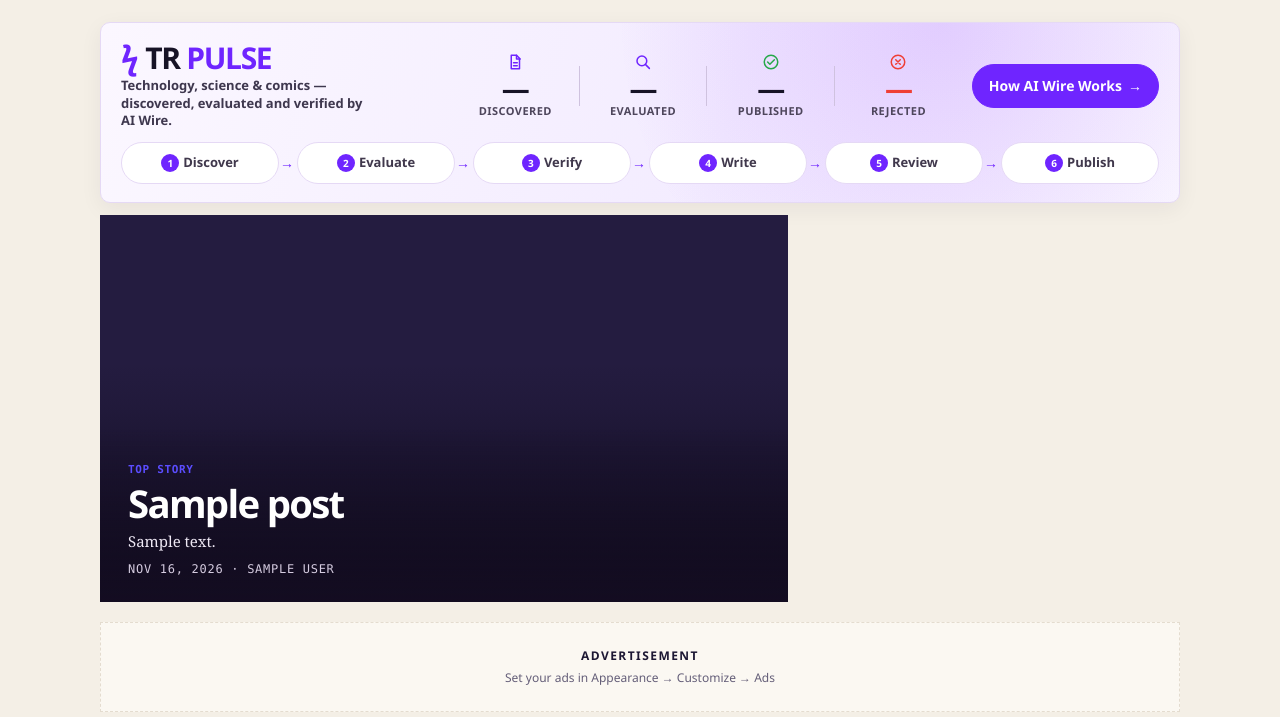
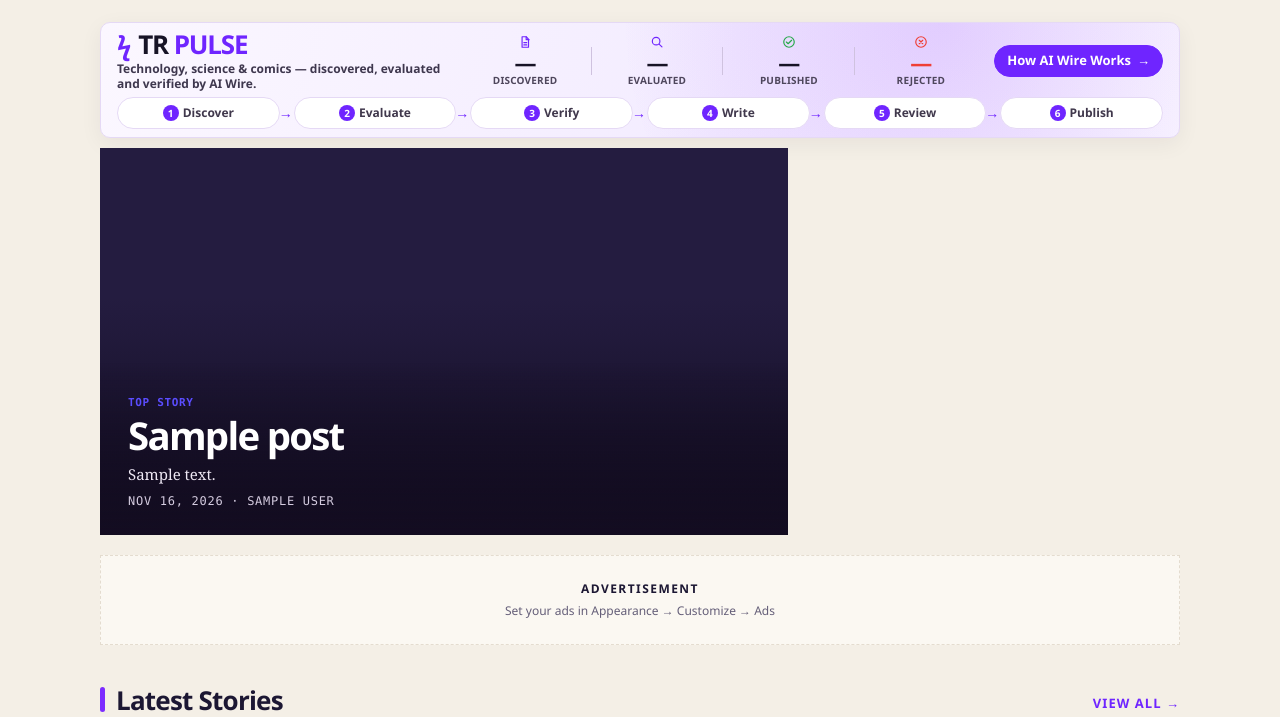
Before and after one commit to HaneetGH/technorapper-wp-theme, a WordPress theme: template front-page.php in a window 1280 px wide. Shown: the part 177-894 px from the top of the page. Run offline with PHP 8.4 and a stand-in for WordPress, Linux system fonts and the light colour scheme; the site name, menu and one post (Sample post) are stand-ins, and other content is empty; some libraries are stand-ins or nearby versions.

Commit message:
style: make the TR Pulse banner thinner
Tighten padding and row height so the banner takes less space while the metrics, pipeline, and CTA stay fully visible.

Co-authored-by: Cursor <cursoragent@cursor.com>

```diff
--- a/functions.php
+++ b/functions.php
@@ -48,7 +48,7 @@ add_action('widgets_init', 'technorapper_widgets');
 
 function technorapper_assets()
 {
-    wp_enqueue_style('technorapper', get_stylesheet_uri(), array(), '1.6.2');
+    wp_enqueue_style('technorapper', get_stylesheet_uri(), array(), '1.6.3');
     wp_enqueue_script(
         'technorapper-drawer',
         get_template_directory_uri() . '/assets/js/drawer.js',
--- a/style.css
+++ b/style.css
@@ -4,7 +4,7 @@ Theme URI: https://github.com/HaneetGH/technorapper-wp-theme
 Author: TechnoRapper
 Author URI: https://technorapper.com
 Description: Open-source magazine theme with a photo board homepage, desk rail, hamburger side menu, paged archives, story pages, and built-in ad slots.
-Version: 1.6.2
+Version: 1.6.3
 Requires at least: 6.0
 Tested up to: 7.1
 Requires PHP: 7.4
@@ -706,9 +706,9 @@ html:not(.js) .drawer-sub { display: block; }
     "pipeline"
     "cta";
   align-items:center;
-  gap:8px;
-  margin:0 0 12px;
-  padding:12px;
+  gap:6px;
+  margin:0 0 10px;
+  padding:8px 10px;
   border:1px solid #e5d9f5;
   border-radius:10px;
   overflow:hidden;
@@ -750,11 +750,11 @@ html:not(.js) .drawer-sub { display: block; }
   line-height:1;
 }
 .tr-pulse-dek{
-  margin:4px 0 0;
-  max-width:42ch;
+  margin:2px 0 0;
+  max-width:46ch;
   color:#3e374e;
   font-size:12px;
-  line-height:1.35;
+  line-height:1.25;
   font-weight:600;
 }
 .ai-newsroom-metrics{
@@ -778,10 +778,10 @@ html:not(.js) .drawer-sub { display: block; }
 }
 .ai-newsroom-metrics span{
   display:block;
-  margin-top:3px;
+  margin-top:2px;
   color:#4e465c;
   font-size:10px;
-  line-height:1.15;
+  line-height:1.1;
   font-weight:800;
   letter-spacing:0;
   text-transform:uppercase;
@@ -790,16 +790,16 @@ html:not(.js) .drawer-sub { display: block; }
   flex:0 0 1px;
   width:1px;
   align-self:center;
-  height:32px;
+  height:26px;
   background:#cfc2df;
   font-size:0;
 }
 .ai-newsroom-metrics .ai-rejected strong{color:#ef3f35}
 .ai-newsroom-metrics svg{
   display:block;
-  width:16px;
-  height:16px;
-  margin:0 auto 3px;
+  width:14px;
+  height:14px;
+  margin:0 auto 2px;
   fill:none;
   stroke:#6f25ff;
   stroke-width:2;
@@ -811,7 +811,7 @@ html:not(.js) .drawer-sub { display: block; }
 .ai-newsroom-agents{
   display:grid;
   grid-template-columns:repeat(3,minmax(0,1fr));
-  gap:6px;
+  gap:4px;
 }
 .ai-newsroom-agents span{
   position:relative;
@@ -820,8 +820,8 @@ html:not(.js) .drawer-sub { display: block; }
   justify-content:center;
   gap:4px;
   min-width:0;
-  min-height:36px;
-  padding:6px 6px;
+  min-height:30px;
+  padding:4px 6px;
   border:1px solid #e5d9f5;
   border-radius:999px;
   background:#fff;
@@ -836,9 +836,9 @@ html:not(.js) .drawer-sub { display: block; }
   display:inline-flex;
   align-items:center;
   justify-content:center;
-  flex:0 0 18px;
-  width:18px;
-  height:18px;
+  flex:0 0 16px;
+  width:16px;
+  height:16px;
   border-radius:50%;
   background:#6f25ff;
   color:#fff;
@@ -849,8 +849,8 @@ html:not(.js) .drawer-sub { display: block; }
   align-items:center;
   justify-content:center;
   gap:6px;
-  min-height:44px;
-  padding:10px 16px;
+  min-height:36px;
+  padding:7px 12px;
   border:1px solid #6f25ff;
   border-radius:999px;
   color:#fff;
@@ -1068,19 +1068,19 @@ html:not(.js) .drawer-sub { display: block; }
       "copy cta"
       "metrics metrics"
       "pipeline pipeline";
-    gap:10px 16px;
-    padding:14px 16px;
+    gap:6px 14px;
+    padding:8px 12px;
   }
-  .ai-newsroom-how{justify-self:end;min-width:168px;white-space:nowrap}
-  .tr-pulse-brand{font-size:24px}
-  .tr-pulse-mark{font-size:26px}
-  .tr-pulse-dek{font-size:13px}
-  .ai-newsroom-metrics{gap:8px}
-  .ai-newsroom-metrics strong{font-size:22px}
-  .ai-newsroom-metrics span{font-size:11px;letter-spacing:.04em}
-  .ai-newsroom-metrics svg{width:18px;height:18px}
-  .ai-newsroom-agents{gap:8px}
-  .ai-newsroom-agents span{min-height:40px;padding:7px 8px;font-size:13px}
+  .ai-newsroom-how{justify-self:end;min-width:0;min-height:34px;padding:6px 12px;font-size:13px;white-space:nowrap}
+  .tr-pulse-brand{font-size:22px}
+  .tr-pulse-mark{font-size:24px}
+  .tr-pulse-dek{font-size:12px}
+  .ai-newsroom-metrics{gap:6px}
+  .ai-newsroom-metrics strong{font-size:20px}
+  .ai-newsroom-metrics span{font-size:10px;letter-spacing:.02em}
+  .ai-newsroom-metrics svg{width:14px;height:14px}
+  .ai-newsroom-agents{gap:4px}
+  .ai-newsroom-agents span{min-height:30px;padding:4px 8px;font-size:12px}
   .latest-layout .latest-grid{grid-template-columns:repeat(2,minmax(0,1fr));gap:0 20px}
   .latest-layout .latest-item>a{display:block}
   .latest-layout .latest-thumb{margin-bottom:10px;aspect-ratio:16/10}
@@ -1095,22 +1095,22 @@ html:not(.js) .drawer-sub { display: block; }
     grid-template-areas:
       "copy metrics cta"
       "pipeline pipeline pipeline";
-    gap:12px 20px;
-    padding:16px 18px;
+    gap:6px 16px;
+    padding:8px 14px;
   }
-  .tr-pulse-brand{font-size:28px}
-  .tr-pulse-mark{font-size:32px}
-  .tr-pulse-dek{max-width:34ch;font-size:13px}
-  .ai-newsroom-metrics{justify-content:center;gap:10px}
-  .ai-newsroom-metrics strong{font-size:26px}
-  .ai-newsroom-metrics i{height:40px}
-  .ai-newsroom-agents{grid-template-columns:repeat(6,minmax(0,1fr));gap:18px}
-  .ai-newsroom-agents span{min-height:42px;font-size:13px}
+  .tr-pulse-brand{font-size:24px}
+  .tr-pulse-mark{font-size:26px}
+  .tr-pulse-dek{max-width:none;font-size:12px}
+  .ai-newsroom-metrics{justify-content:center;gap:8px}
+  .ai-newsroom-metrics strong{font-size:22px}
+  .ai-newsroom-metrics i{height:28px}
+  .ai-newsroom-agents{grid-template-columns:repeat(6,minmax(0,1fr));gap:14px}
+  .ai-newsroom-agents span{min-height:32px;font-size:12px}
   .ai-newsroom-agents span:not(:last-child):after{
     content:"→";
     position:absolute;
     top:50%;
-    left:calc(100% + 9px);
+    left:calc(100% + 7px);
     transform:translate(-50%,-50%);
     color:#6f25ff;
     font-size:14px;
@@ -1118,7 +1118,7 @@ html:not(.js) .drawer-sub { display: block; }
     line-height:1;
     pointer-events:none;
   }
-  .ai-newsroom-how{min-height:44px;padding:11px 16px;font-size:14px}
+  .ai-newsroom-how{min-height:32px;padding:6px 12px;font-size:13px}
   .find input{width:280px}
   .latest-layout{grid-template-columns:minmax(0,1fr) 280px;gap:24px}
   .ai-wire-card{position:sticky;top:158px}
@@ -1127,9 +1127,9 @@ html:not(.js) .drawer-sub { display: block; }
   .ai-newsroom-banner + .home-hero .hero-copy p{font-size:15px}
 }
 @media(min-width:1200px){
-  .ai-newsroom-banner{padding:18px 20px}
-  .tr-pulse-brand{font-size:30px}
-  .ai-newsroom-metrics strong{font-size:28px}
+  .ai-newsroom-banner{padding:8px 16px}
+  .tr-pulse-brand{font-size:26px}
+  .ai-newsroom-metrics strong{font-size:22px}
   .latest-layout{grid-template-columns:minmax(0,1fr) 300px;gap:28px}
   .latest-layout .latest-item h3{font-size:19px}
   .ai-wire-card{padding:24px 22px}
@@ -1137,7 +1137,7 @@ html:not(.js) .drawer-sub { display: block; }
 }
 @media(max-width:699px){
   .site-header .nav{display:none}
-  .ai-newsroom-banner{padding:10px}
+  .ai-newsroom-banner{padding:8px 10px}
   .ai-newsroom-banner + .home-hero .hero-media:after{content:none}
   .ai-newsroom-banner + .home-hero .hero-copy{
     position:static;
```
